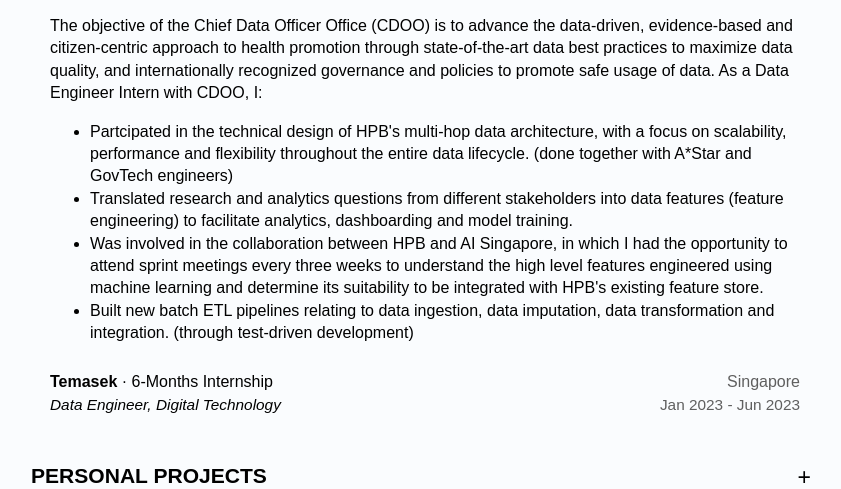
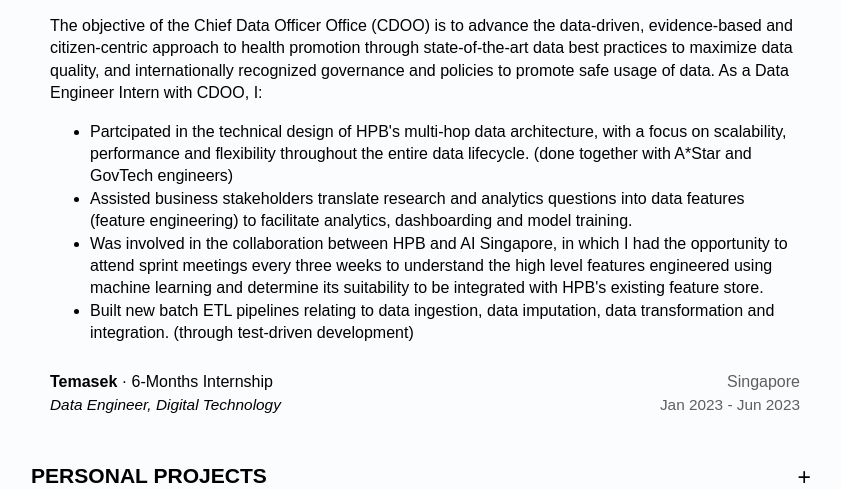
Before and after one commit to shivnarayanan/personal-website, a Flask app: page /experience in a window 1280 px wide. Shown: the part 235-724 px from the top of the page, without its empty margins (215-1056 px from the left). Run offline with Flask 2, Linux system fonts and the light colour scheme.

Commit message:
Update experience.html

```diff
--- a/templates/experience.html
+++ b/templates/experience.html
@@ -24,7 +24,7 @@
                 </p>
                 <ul>
                     <li>Partcipated in the technical design of HPB's multi-hop data architecture, with a focus on scalability, performance and flexibility throughout the entire data lifecycle. (done together with A*Star and GovTech engineers)</li>
-                    <li>Translated research and analytics questions from different stakeholders into data features (feature engineering) to facilitate analytics, dashboarding and model training.</li>
+                    <li>Assisted business stakeholders translate research and analytics questions into data features (feature engineering) to facilitate analytics, dashboarding and model training.</li>
                     <li>Was involved in the collaboration between HPB and AI Singapore, in which I had the opportunity to attend sprint meetings every three weeks to understand the high level features engineered using machine learning and determine its suitability to be integrated with HPB's existing feature store.</li>
                     <li>Built new batch ETL pipelines relating to data ingestion, data imputation, data transformation and integration. (through test-driven development) </li>
                 </ul>
```
